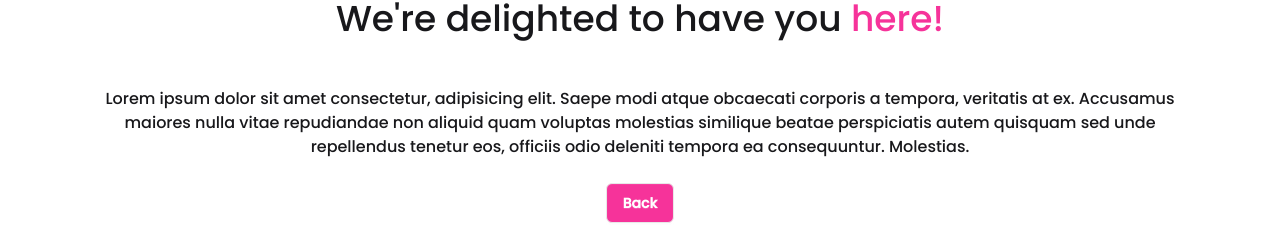
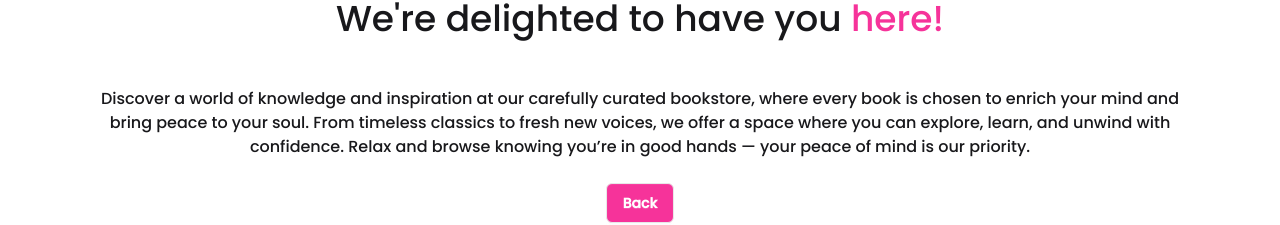
Before and after one commit to Rojahasini/BookStoreApp, a React (Vite) app in the folder frontend/: page /course in a window 1280 px wide. Shown: the part 113-338 px from the top of the page. Built offline with nearby package versions, Linux system fonts and the light colour scheme.

Commit message:
updated text in banner

```diff
--- a/frontend/src/components/Course.jsx
+++ b/frontend/src/components/Course.jsx
@@ -1,7 +1,7 @@
 import React from "react";
 import Cards from "./Cards";
 import list from "../../public/list.json";
-import {Link} from "react-router-dom"
+import { Link } from "react-router-dom";
 function Course() {
   return (
     <>
@@ -12,18 +12,19 @@ function Course() {
             <span className="text-pink-500"> here!</span>
           </h1>
           <p className="mt-12">
-            Lorem ipsum dolor sit amet consectetur, adipisicing elit. Saepe modi
-            atque obcaecati corporis a tempora, veritatis at ex. Accusamus
-            maiores nulla vitae repudiandae non aliquid quam voluptas molestias
-            similique beatae perspiciatis autem quisquam sed unde repellendus
-            tenetur eos, officiis odio deleniti tempora ea consequuntur.
-            Molestias.
+            Discover a world of knowledge and inspiration at our carefully
+            curated bookstore, where every book is chosen to enrich your mind
+            and bring peace to your soul. From timeless classics to fresh new
+            voices, we offer a space where you can explore, learn, and unwind
+            with confidence. Relax and browse knowing you’re in good hands —
+            your peace of mind is our priority.
           </p>
 
           <Link to="/">
-          <button className="btn  bg-pink-500 text-white px-4 py-2 mt-6  cursor-pointer rounded-md hover:bg-pink-700 duration-300">
-            Back
-          </button></Link>
+            <button className="btn  bg-pink-500 text-white px-4 py-2 mt-6  cursor-pointer rounded-md hover:bg-pink-700 duration-300">
+              Back
+            </button>
+          </Link>
         </div>
         <div className="mt-12 grid grid-cols-1 md:grid-cols-4 gap-4 ">
           {list.map((item) => (
```
